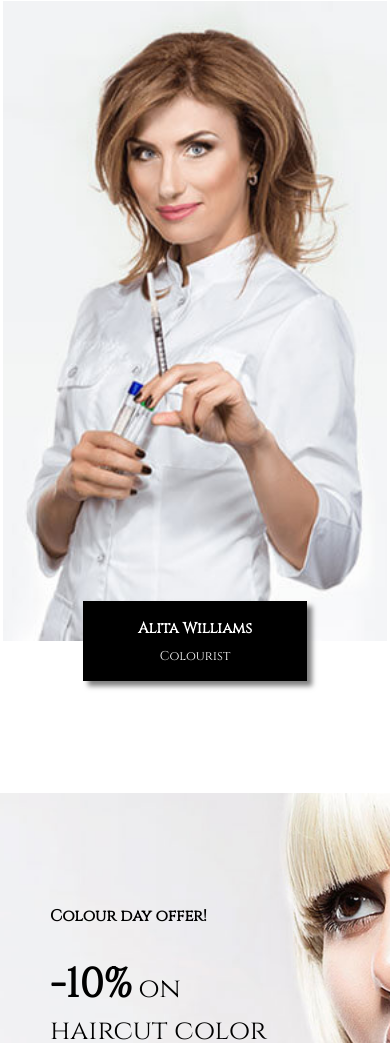
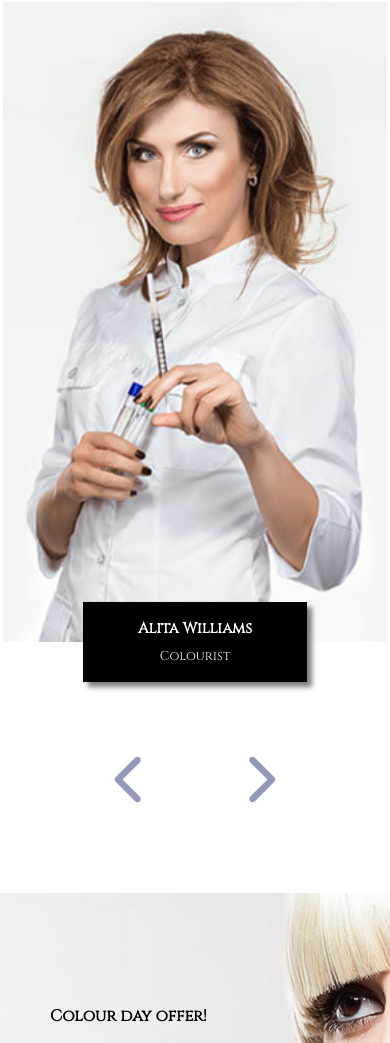
Before and after one commit to RScanlon2021/hair_Salon, a plain HTML site: page index.html in a window 390 px wide. Shown: the part 2579-3622 px from the top of the page. Drawn offline with Linux system fonts and the light colour scheme.

Commit message:
slider button altered position for mobile

```diff
--- a/css/style.css
+++ b/css/style.css
@@ -369,7 +369,7 @@ h1 {
   flex-direction: column;
   margin: 50px 0 50px 0;
   padding-top: 50px;
-  max-height: 1000px;
+  max-height: 1100px;
   overflow: hidden;
 }
 
@@ -448,7 +448,17 @@ h1 {
 
 @media (max-width: 760px) {
   .slider__btn {
-    display: none;
+    top: 90%;
+    margin-top: 30px;
+  }
+  .slider__btn--left {
+    left: 40%;
+    transform: translate(-50%, -50%);
+  }
+
+  .slider__btn--right {
+    right: 40%;
+    transform: translate(50%, -50%);
   }
 }
 
```
